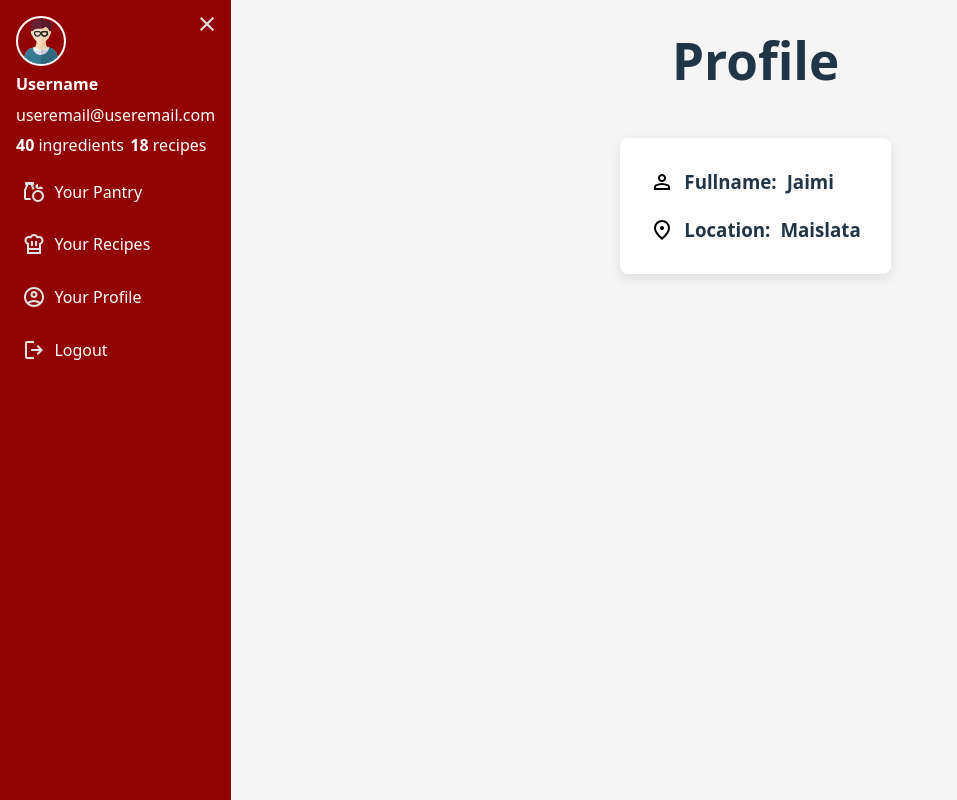
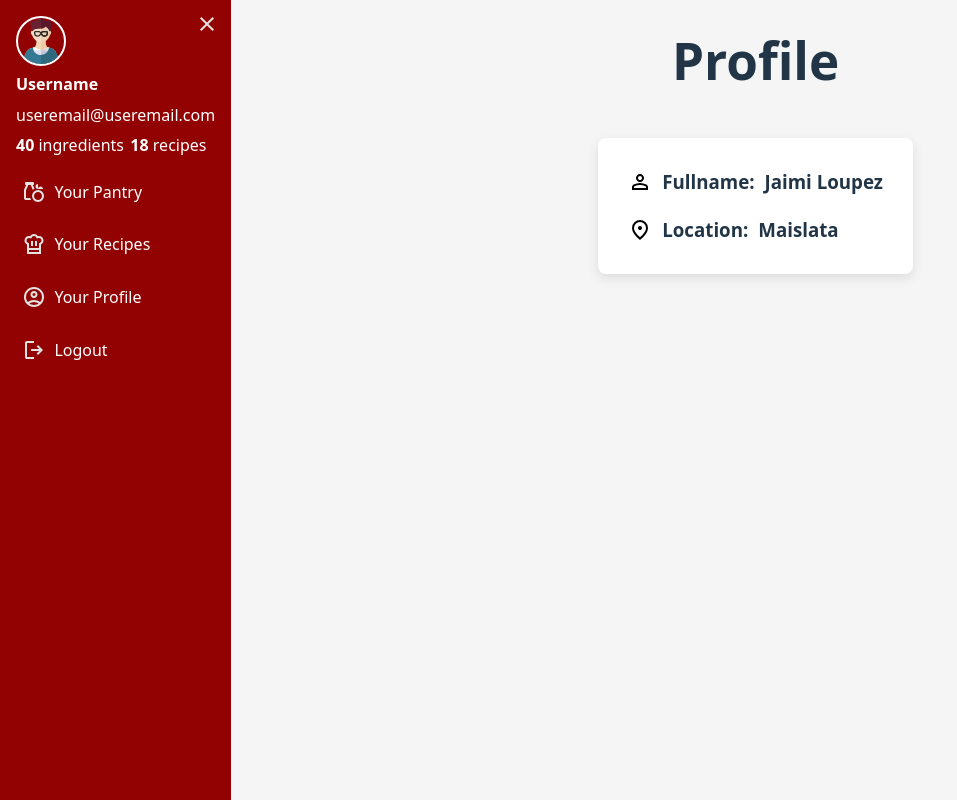
Before and after one commit to nvent97-thebridge/azafran-client, a React (Vite) app: page /profile in a window 1280 px wide. Shown: the whole page, without its empty margins (0-957 px from the left). Built offline with nearby package versions, Linux system fonts and the light colour scheme; sample sign-in values are in the browser's storage.

Commit message:
Mocked data from JSON object

```diff
--- a/src/pages/Profile/Profile.jsx
+++ b/src/pages/Profile/Profile.jsx
@@ -1,19 +1,31 @@
 import "./Profile.scss";
-
-import person from "../../assets/person.svg"
-import location from "../../assets/location.svg"
+import person from "../../assets/person.svg";
+import location from "../../assets/location.svg";
 
 const Profile = () => {
+
+  const userInfo = {
+    fullname: "Jaimi Loupez",
+    location: "Maislata",
+  };
+
   return (
+    <div className="profileContainer">
+      <h1>Profile</h1>
+      <div className="profileInfo">
+        <h3>
+          <img src={person} alt="" className="iconInfo" />
+          <b>Fullname: </b>
+          <span>{userInfo.fullname}</span>
+        </h3>
+        <h3>
+          <img src={location} alt="" className="iconInfo" />
+          <b>Location: </b>
+          <span>{userInfo.location}</span>
+        </h3>
+      </div>
+    </div>
+  );
+};
 
-    <div className="profileContainer">
-        <h1>Profile</h1>
-        <div className="profileInfo">
-            <h3><img src={person} alt="" className="iconInfo" /><b>Fullname: </b><span>Jaimi</span></h3>
-            <h3><img src={location} alt="" className="iconInfo" /><b>Location: </b><span>Maislata</span></h3>
-        </div>
-    </div>
-  )
-}
-
-export { Profile }
+export { Profile };
```
Also changed, not shown: src/pages/Profile/Profile.scss (indentation only), src/routes/AuthedRoutes.jsx (line endings or trailing spaces).
